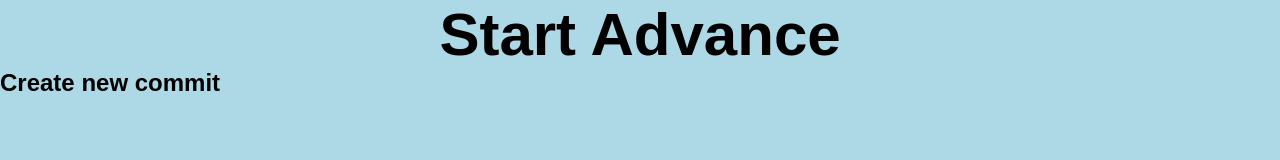
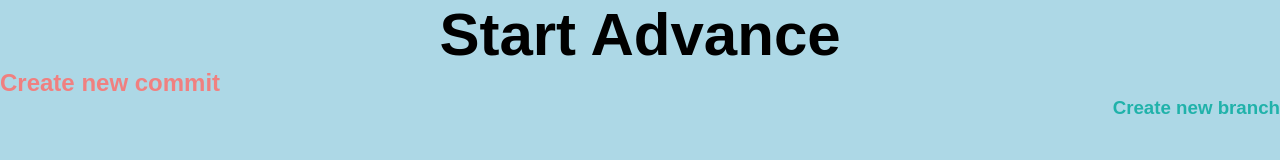
Before and after one commit to Adriana0609/advance, a plain HTML site: page index.html in a window 1280 px wide. Drawn offline with Linux system fonts and the light colour scheme.

Commit message:
Create new branch

```diff
--- a/css/main.css
+++ b/css/main.css
@@ -13,3 +13,12 @@ h1{
     text-align: center;
     font-size: 60px;
 }
+
+h2{
+    color: lightcoral;
+}
+
+h3{
+    color: lightseagreen;
+    text-align: right;
+}
--- a/index.html
+++ b/index.html
@@ -7,10 +7,13 @@
     <link rel="stylesheet" href="./css/main.css">
 </head>
 <body>
-
-<h1>Start Advance</h1>
+    <h1>Start Advance</h1>
 
 <h2>Create new commit</h2>
+
+<h3>Create new branch</h3>
+
+
 
 
 
```
